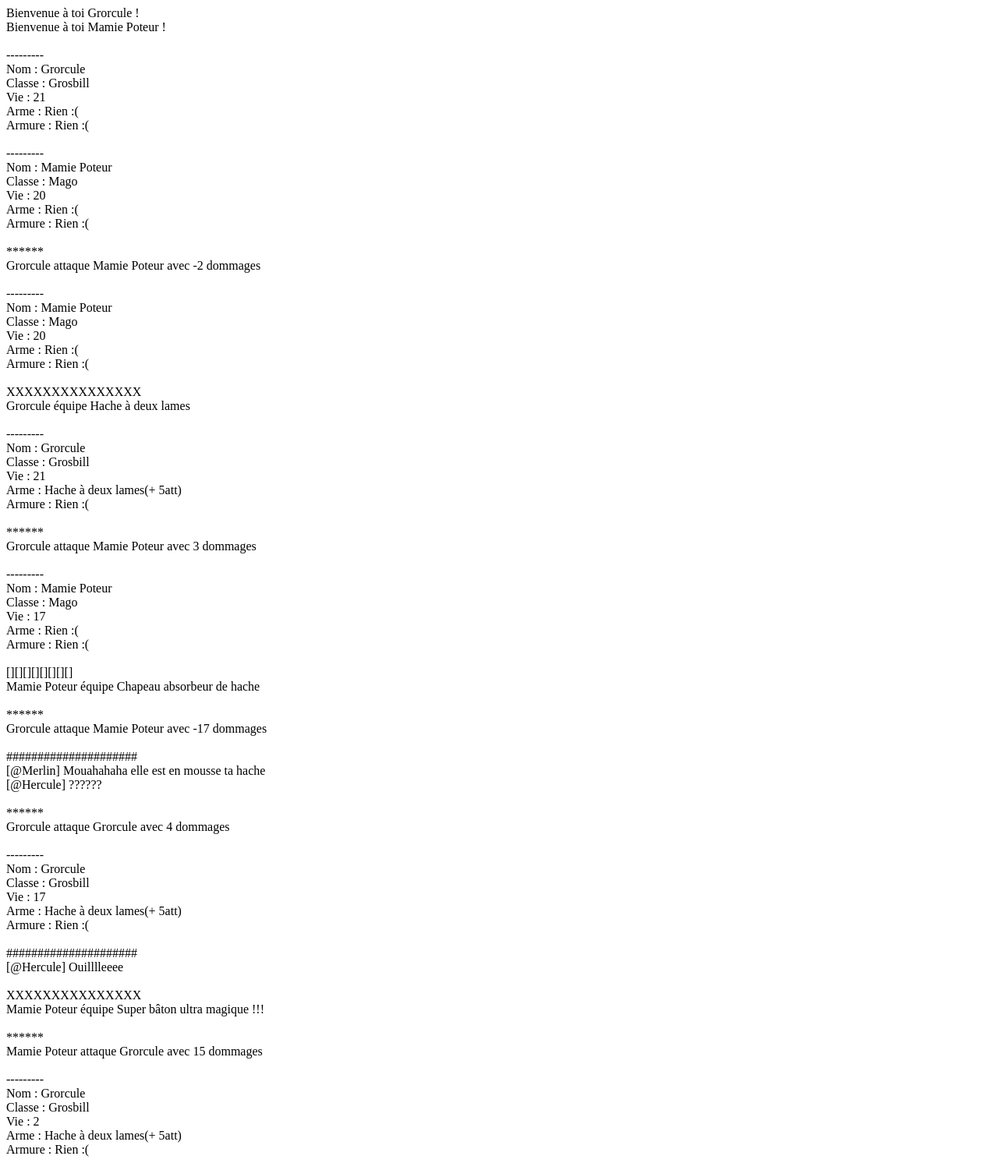
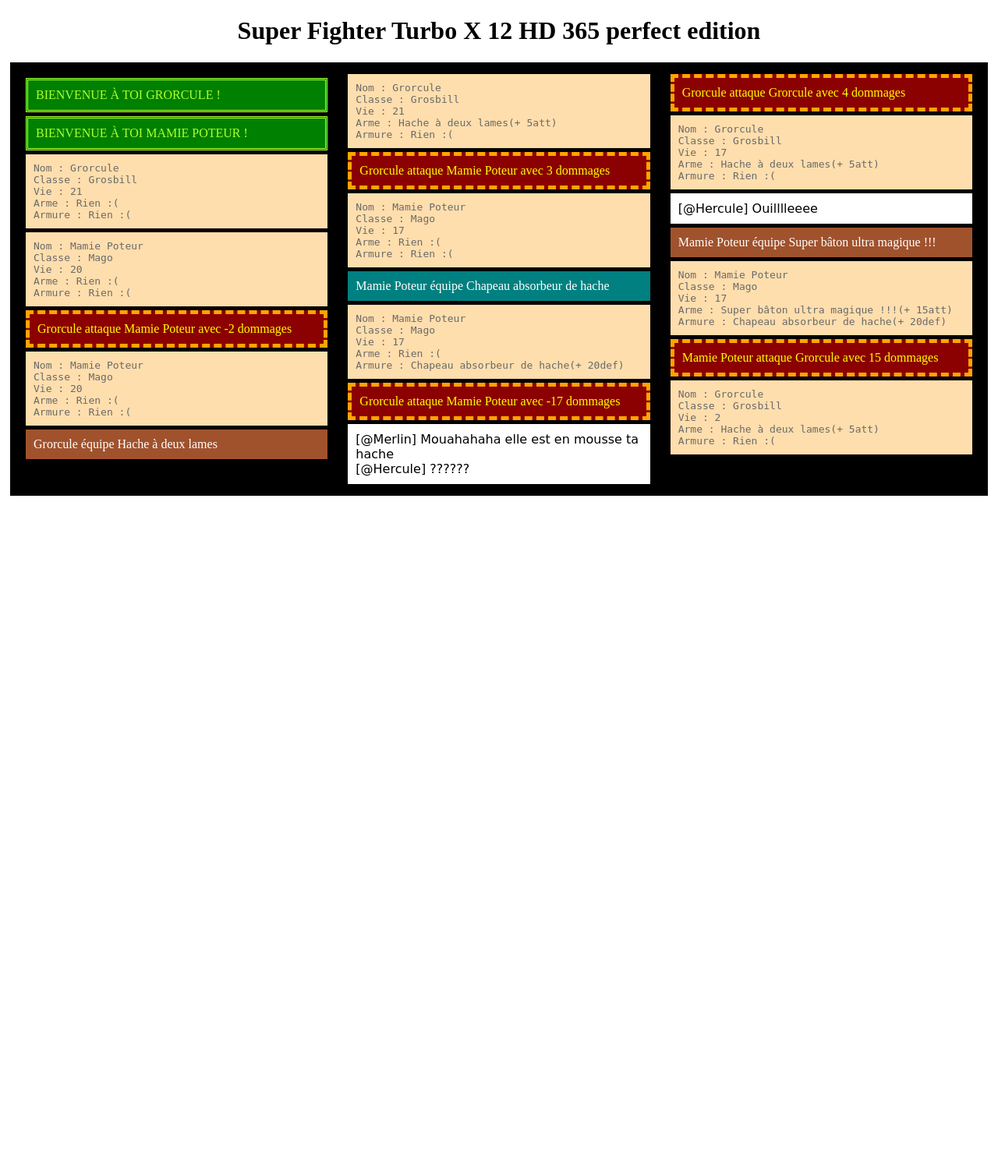
Before and after one commit to pitichampi/poo-form, a PHP site: page / in a window 1280 px wide. Shown: the whole page at 78% size. After the commit the page ends 636 px from the top, so only its background shows below. Run offline with PHP 8.4, Linux system fonts and the light colour scheme.

Commit message:
derniers tweaks :)

```diff
--- a/rpg/Personnage.php
+++ b/rpg/Personnage.php
@@ -12,14 +12,14 @@ class Personnage
 
     public function getW($w){
         $this->arme = $w;
-        echo '<br>XXXXXXXXXXXXXXX<br>';
-        echo $this->nom.' équipe '.$w->nom.'<br>';
+        echo '<div class="getw">';
+        echo $this->nom.' équipe '.$w->nom.'<br></div>';
         return $this;
     }
     public function getS($s){
         $this->armure = $s;
-        echo '<br>[][][][][][][][]<br>';
-        echo $this->nom.' équipe '.$s->nom.'<br>';
+        echo '<div class="gets">';
+        echo $this->nom.' équipe '.$s->nom.'<br></div>';
         return $this;
     }
 
@@ -31,13 +31,13 @@ class Personnage
         if ($damage > 0){
             $adversaire->setVie($life-$damage);
         }
-        echo '<br>******<br>'. $this->getNom(). ' attaque '.$adversaire->getNom().' avec ' .$damage. ' dommages<br>';
+        echo '<div class="fight">'. $this->getNom(). ' attaque '.$adversaire->getNom().' avec ' .$damage. ' dommages<br></div>';
         return $this;
     }
 
     public function setNom($nom){
         $this->nom = $nom;
-        echo 'Bienvenue à toi '.$nom.' !<br>';
+        echo '<div class="welcome">Bienvenue à toi '.$nom.' !<br></div>';
         return $this;
     }
 
@@ -83,7 +83,7 @@ class Personnage
 
     public function __toString()
     {
-        $out='<br>---------<br>';
+        $out='<div class="perso">';
         $out.='Nom : '.$this->getNom().'<br>';
         $out.='Classe : '.$this->getClass().'<br>';
         $out.='Vie : '.$this->getVie().'<br>';
@@ -96,7 +96,7 @@ class Personnage
         if(isset($this->armure)){
            $out.=$this->armure->nom .'(+ ' .$this->armure->defense. 'def)';
         }else{$out.='Rien :(';}
-        $out.='<br>';
+        $out.='<br></div>';
         return $out;
     }
 
--- a/rpg/index.php
+++ b/rpg/index.php
@@ -1,6 +1,75 @@
 <?php
 require 'autoload.php';
+?>
 
+<!doctype html>
+<html lang="fr">
+<head>
+    <meta charset="UTF-8">
+    <meta name="viewport"
+          content="width=device-width, user-scalable=no, initial-scale=1.0, maximum-scale=1.0, minimum-scale=1.0">
+    <meta http-equiv="X-UA-Compatible" content="ie=edge">
+    <title>Super Fighter Turbo X 12 HD 365 perfect edition</title>
+    <style>
+        h1 {
+            text-align: center;
+        }
+
+        #game {
+            background-color: black;
+            padding: 15px;
+            column-count: 3;
+            color: white;
+        }
+
+        div, blockquote {
+            margin: 5px;
+            padding: 10px;
+            break-inside: avoid;
+        }
+
+        .getw {
+            background-color: sienna;
+            color: white;
+        }
+
+        .gets {
+            background-color: teal;
+            color: white;
+        }
+
+        .fight {
+            background-color: darkred;
+            border: 5px orange dashed;
+            color: yellow;
+        }
+
+        .welcome {
+            background-color: green;
+            border: 3px double greenyellow;
+            color: greenyellow;
+            text-transform: uppercase;
+        }
+
+        .perso {
+            font-family: monospace;
+            background-color: navajowhite;
+            color: dimgrey;
+        }
+
+        blockquote {
+            background-color: white;
+            color: black;
+            font-family: cursive;
+        }
+
+
+    </style>
+</head>
+<body>
+<h1>Super Fighter Turbo X 12 HD 365 perfect edition</h1>
+<div id="game">
+    <?php
     $hercule = new Grosbill('Grorcule');
     $merlin = new Mago('Mamie Poteur');
 
@@ -10,20 +79,26 @@ echo $merlin;
     $hercule->fight($merlin);
     echo $merlin;
 
-$hache = new Arme('Hache à deux lames',5);
+    $hache = new Arme('Hache à deux lames', 5);
     $hercule->getW($hache);
     echo $hercule;
     $hercule->fight($merlin);
     echo $merlin;
 
-$baton = new Arme('Super bâton ultra magique !!!',15);
-$chapo = new Armure('Chapeau absorbeur de hache',20);
+    $baton = new Arme('Super bâton ultra magique !!!', 15);
+    $chapo = new Armure('Chapeau absorbeur de hache', 20);
     $merlin->getS($chapo);
+    echo $merlin;
     $hercule->fight($merlin);
-echo '<br>#####################<br>[@Merlin] Mouahahaha elle est en mousse ta hache<br>[@Hercule] ??????<br>';
+    echo '<blockquote>[@Merlin] Mouahahaha elle est en mousse ta hache<br>[@Hercule] ??????<br></blockquote>';
     $hercule->fight($hercule);
     echo $hercule;
-echo '<br>#####################<br>[@Hercule] Ouilllleeee<br>';
+    echo '<blockquote>[@Hercule] Ouilllleeee<br></blockquote>';
     $merlin->getW($baton);
+    echo $merlin;
     $merlin->fight($hercule);
     echo $hercule;
+    ?>
+</div>
+</body>
+</html>
```
Also changed, not shown: rpg/Armure.php (line endings or trailing spaces). Lines whose indentation alone changed are shown as unchanged.
